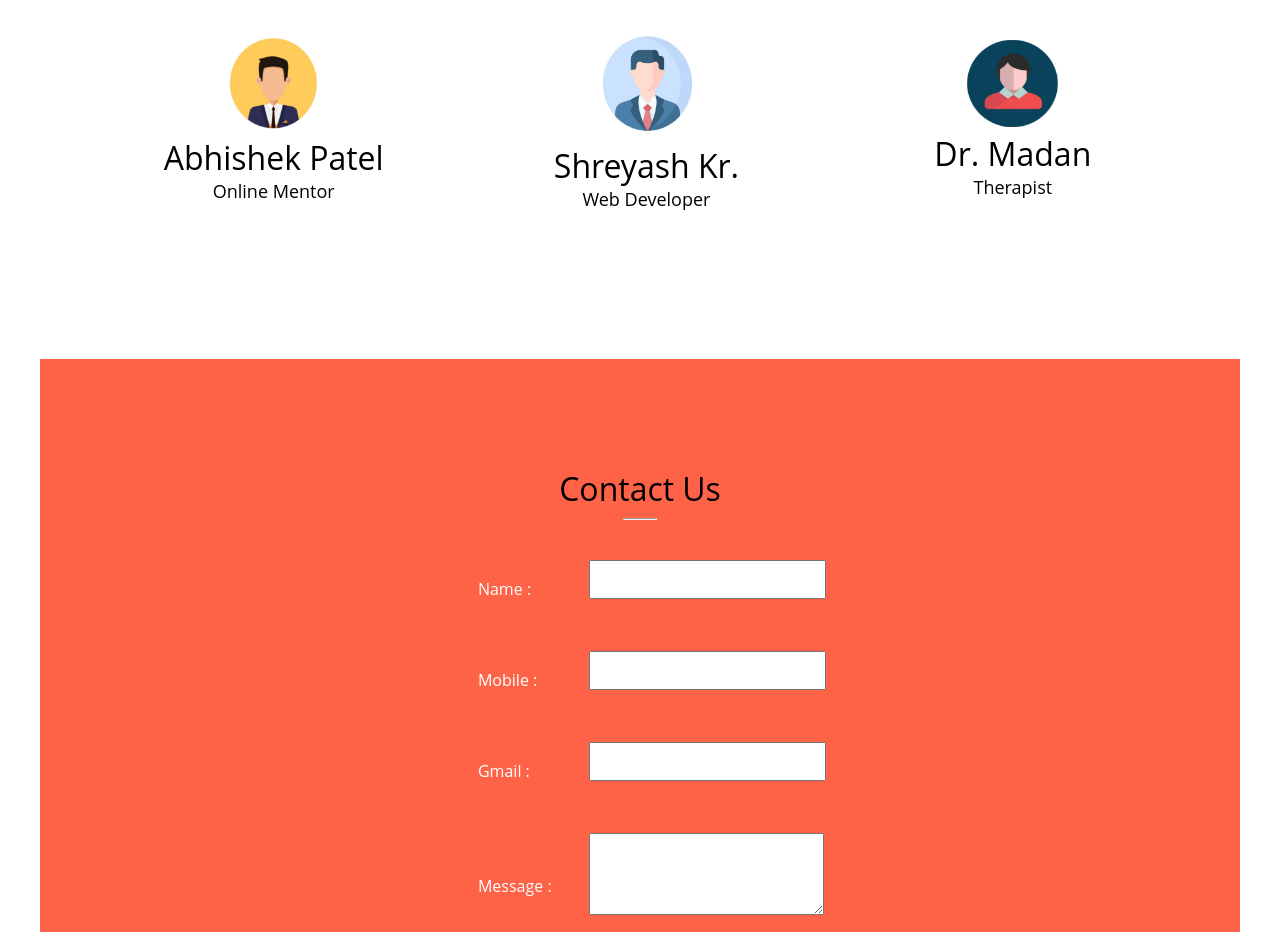
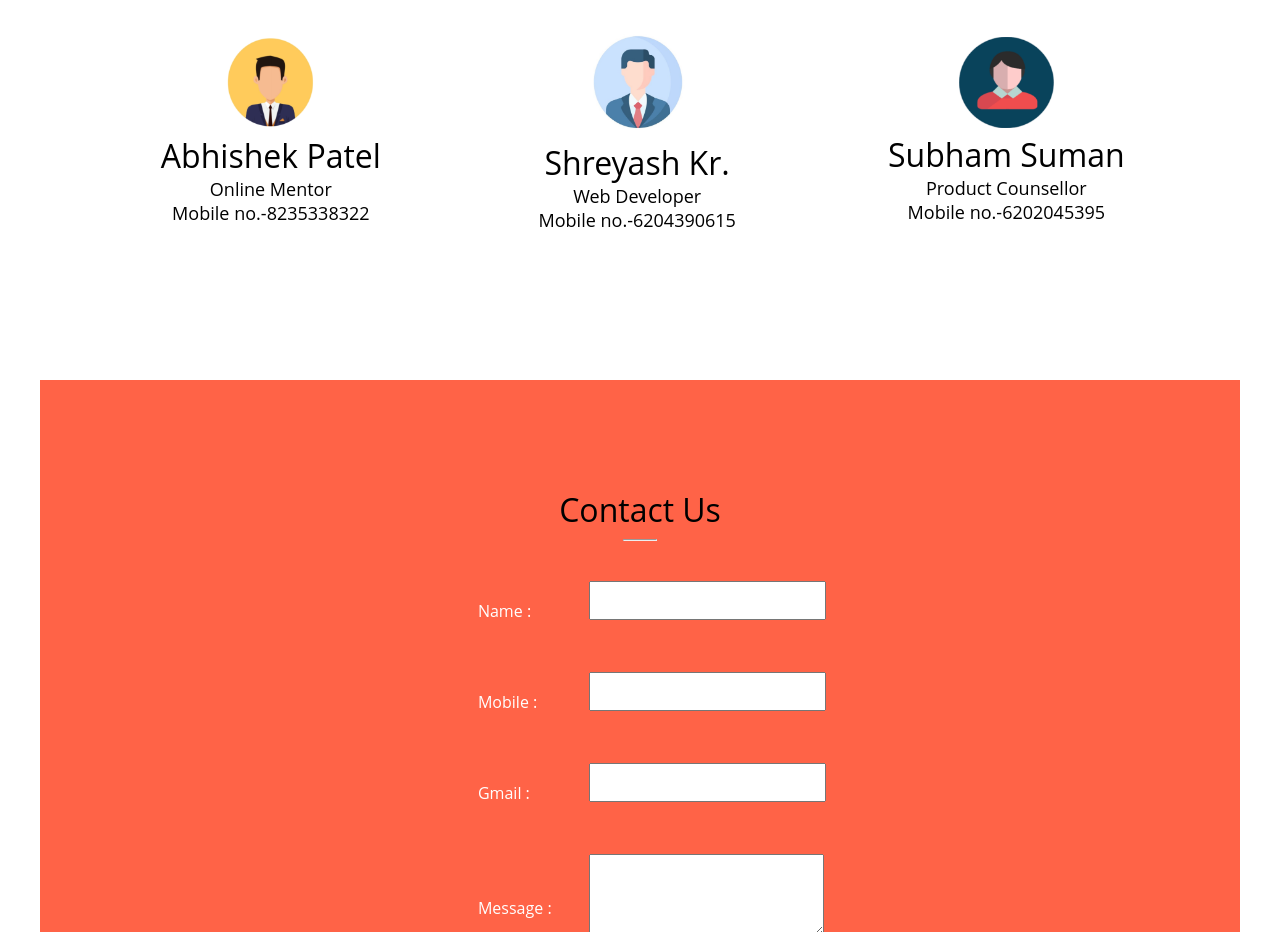
Before and after one commit to Unique019/Website, a plain HTML site: page index.html in a window 1280 px wide. Shown: the part 1561-2493 px from the top of the page. Drawn offline with Linux system fonts and the light colour scheme.

Commit message:
Update index.html

```diff
--- a/index.html
+++ b/index.html
@@ -149,14 +149,14 @@
           <tr align="center">
 
           <td>
-            <img src="pic1.png" width="30%"> <br> <font size="6"> Abhishek Patel </font> <br> <font size="4"> Online Mentor </font>
+            <img src="pic1.png" width="30%"> <br> <font size="6"> Abhishek Patel </font> <br> <font size="4"> Online Mentor </font> <br> <font size="4">Mobile no.-8235338322</font>
 
          </td>
           <td>
-           <img src="055a91979264664a1ee12b9453610d82.jpg" width="30%"> <br><font size="6"> Shreyash Kr. </font> <br> <font size="4"> Web Developer </font>
+           <img src="055a91979264664a1ee12b9453610d82.jpg" width="30%"> <br><font size="6"> Shreyash Kr. </font> <br> <font size="4"> Web Developer </font> <br> <font size="4"> Mobile no.-6204390615 </font>
           </td>
           <td>
-            <img src="download.png" width="30%"> <br> <font size="6"> Dr. Madan </font> <br> <font size="4"> Therapist </font>
+            <img src="download.png" width="30%"> <br> <font size="6"> Subham Suman </font> <br> <font size="4"> Product Counsellor </font> <br> <font size="4"> Mobile no.-6202045395 </font>
           </td>
 
           </tr>
```
